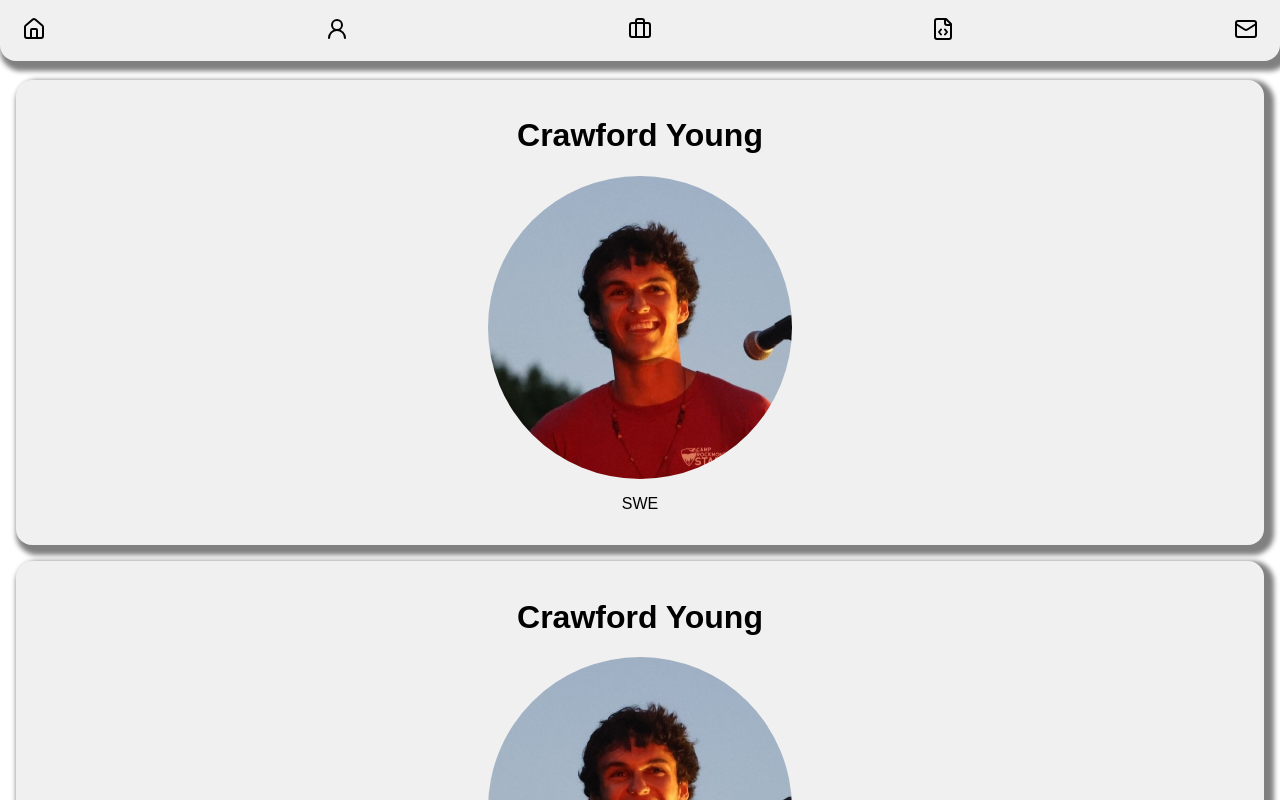
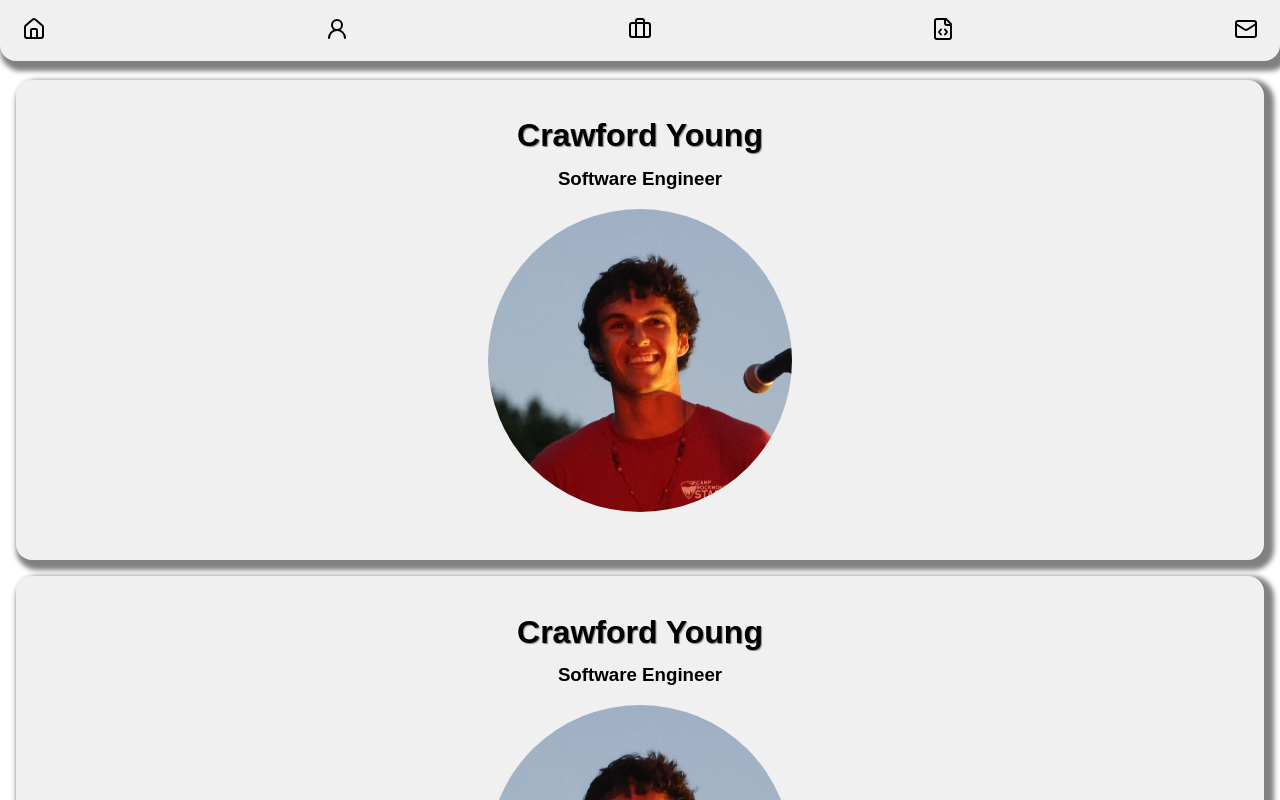
Before and after one commit to Crawford-Young/NextJSPlayground, a Next.js app in the folder nextjs-dashboard/: page / in a window 1280 px wide. Shown: the top 800 px of the page. Built offline with nearby package versions, Linux system fonts and the light colour scheme.

Commit message:
home look better

```diff
--- a/nextjs-dashboard/app/body/body.css
+++ b/nextjs-dashboard/app/body/body.css
@@ -3,7 +3,18 @@
   flex-direction: column;
   align-items: center;
   justify-content: center;
-  height: 100%;
+  background-color: #f0f0f0;
+  border-radius: 1rem;
+  padding: 1rem 1rem 3rem 1rem;
+  margin: 1rem;
+  box-shadow: 5px 5px 5px 5px grey;
+}
+
+.generalContainer {
+  display: flex;
+  flex-direction: column;
+  align-items: center;
+  justify-content: center;
   background-color: #f0f0f0;
   border-radius: 1rem;
   padding: 1rem;
@@ -19,3 +30,15 @@
   background-size: cover;
   background-position: center center;
 }
+
+.name {
+  font-size: 2rem;
+  font-weight: bold;
+  color: black;
+  text-shadow: 1px 1px 1px grey;
+}
+
+.title {
+  color: black;
+  margin-top: -0.5rem;
+}
--- a/nextjs-dashboard/app/body/home.tsx
+++ b/nextjs-dashboard/app/body/home.tsx
@@ -5,9 +5,9 @@ import Headshot from "@/app/photos/profilePic.jpg";
 export const Home = () => {
   return (
     <div className="homeContainer">
-      <h1>Crawford Young</h1>
+      <h1 className="name">Crawford Young</h1>
+      <h3 className="title">Software Engineer</h3>
       <Image src={Headshot} alt="Me!" className="profile-circle" />
-      <p>SWE</p>
     </div>
   );
 };
```
